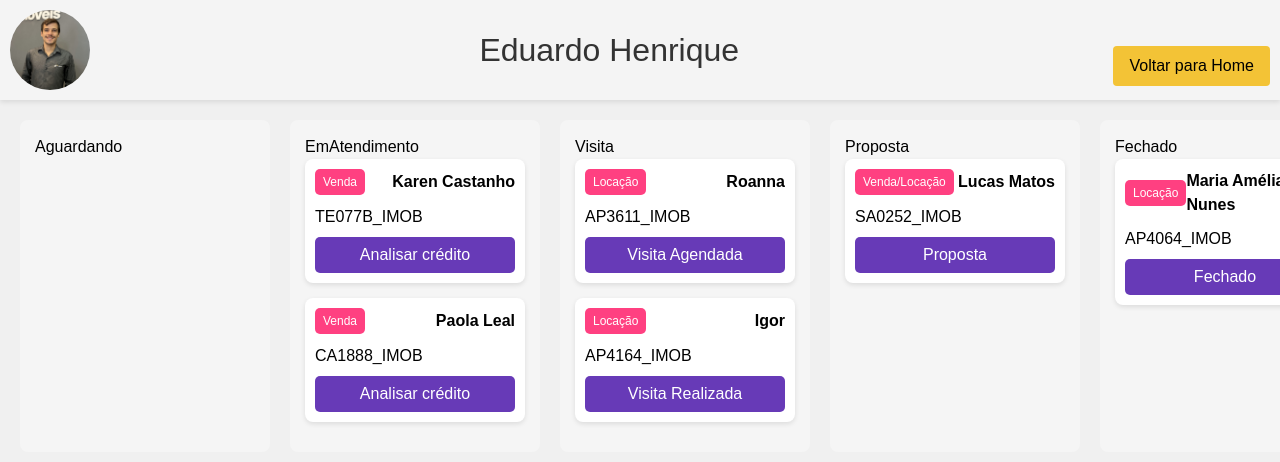
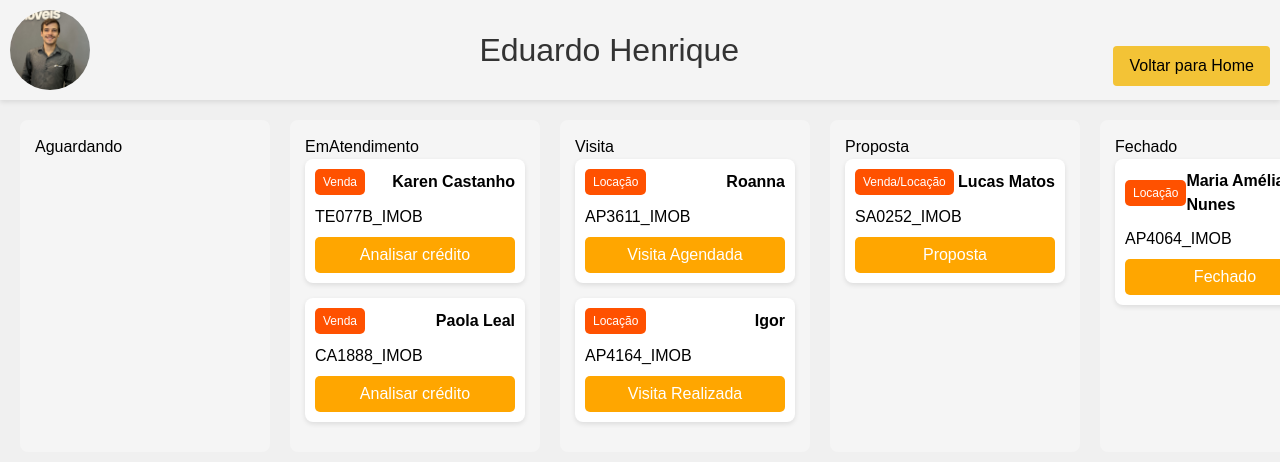
Before and after one commit to Xande025/Sistema_para_imobiliarias, a React (Vite) app: page /kanban in a window 1280 px wide. Shown: the top 462 px of the page. Built offline with nearby package versions, Linux system fonts and the light colour scheme.

Commit message:
Atualização do Projeto5

```diff
--- a/src/Paginas/KanBan/Header.jsx
+++ b/src/Paginas/KanBan/Header.jsx
@@ -8,7 +8,7 @@ function Header() {
   return (
     <header className="kanban-header">
       <img
-        src="public\fotosPerfis\Duduenri.jpg" // Ajuste o caminho da imagem
+        src="fotosPerfis\Duduenri.jpg" // Ajuste o caminho da imagem
         alt="Perfil"
         className="profile-image"
       />
--- a/src/Paginas/KanBan/Kanban.css
+++ b/src/Paginas/KanBan/Kanban.css
@@ -41,7 +41,7 @@
   }
 
   .card-status {
-    background-color: #ff4081;
+    background-color: #ff5100;
     color: white;
     padding: 4px 8px;
     border-radius: 5px;
@@ -60,7 +60,7 @@
   }
 
   .action-button {
-    background-color: #673ab7;
+    background-color: #ffa600;
     color: white;
     border: none;
     padding: 6px;
```
